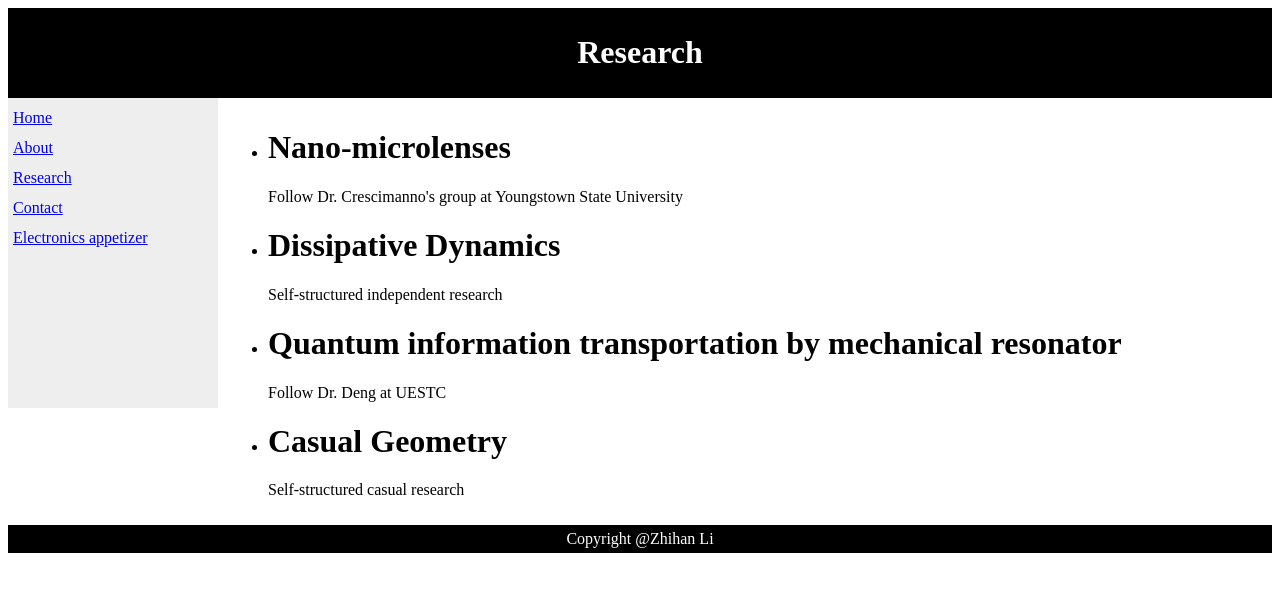
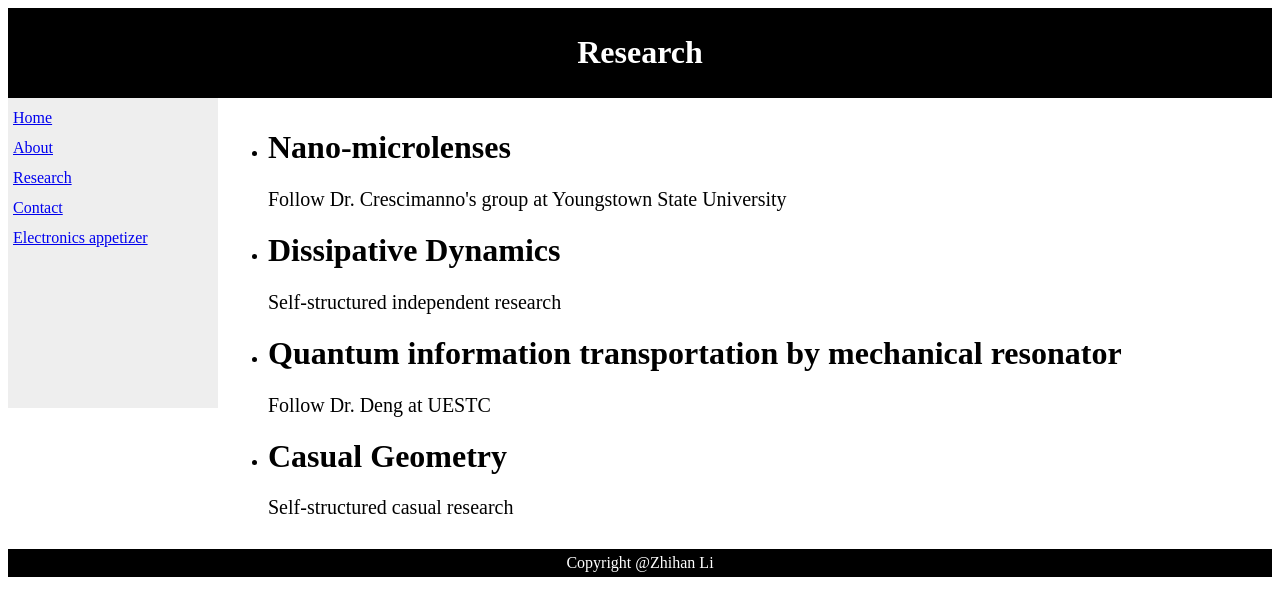
Before and after one commit to ZhihanLi666/ZhihanLi-Research, a Jekyll site: the page index.html, which Jekyll copies as it is, in a window 1280 px wide. Shown: the top 616 px of the page. Built offline with Jekyll 4.4.1, drawn with Linux system fonts in a browser that asks for light colours.

Commit message:
Update index.html

```diff
--- a/index.html
+++ b/index.html
@@ -44,19 +44,19 @@
         <div id="section">
            <ul>
             <li><h1>Nano-microlenses</h1>
-            <p>
+            <p style="font-size:20px">
             Follow Dr. Crescimanno's group at Youngstown State University
             </p></li>
             <li><h1>Dissipative Dynamics</h1>
-            <p>
+            <p style="font-size:20px">
             Self-structured independent research
             </p></li>
             <li><h1>Quantum information transportation by mechanical resonator</h1>
-                <p>
+                <p style="font-size:20px">
                 Follow Dr. Deng at UESTC
                 </p></li>
             <li><h1>Casual Geometry</h1>
-                <p>
+                <p style="font-size:20px">
                 Self-structured casual research
                 </p></li>
            <ul>
```
